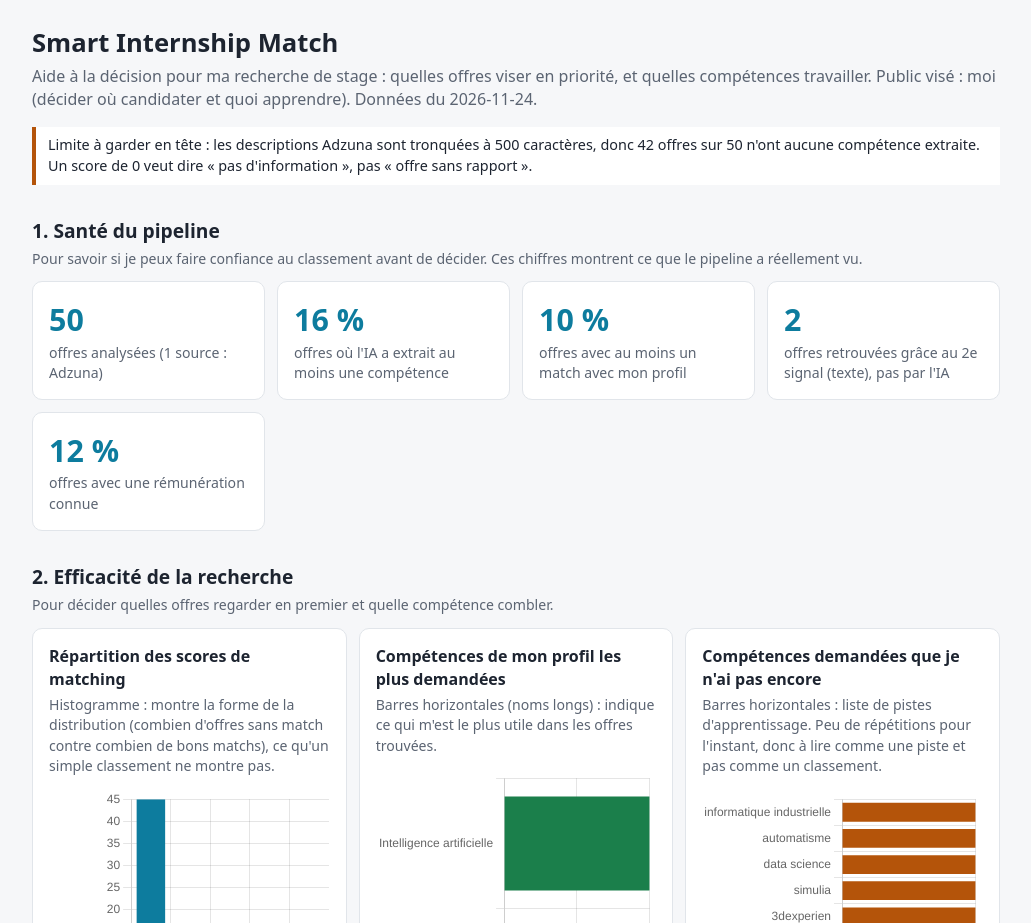
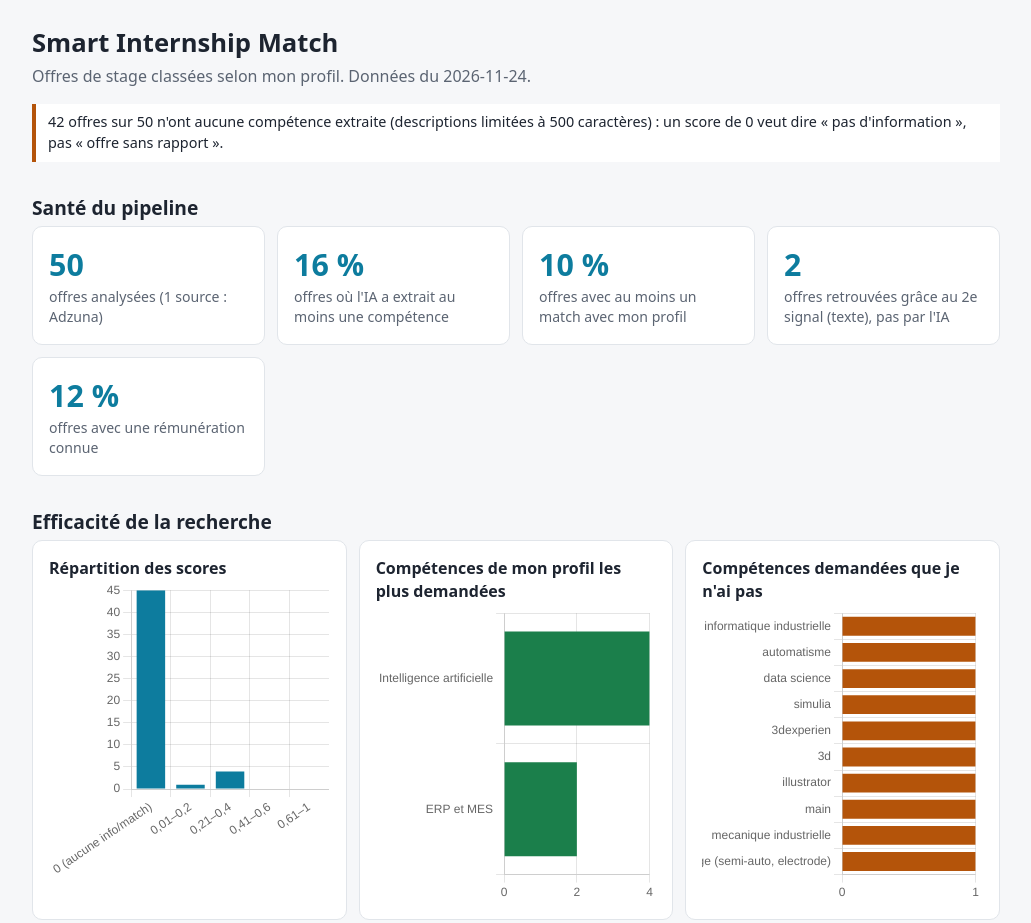
Before and after one commit to AFFES-BI/smart-internship-match, a plain HTML site: page docs/dashboard.html in a window 1280 px wide. Shown: the top 923 px of the page, without its empty margins (124-1155 px from the left). Drawn offline with nearby package versions, Linux system fonts and the light colour scheme.

Commit message:
TP1: dashboard simplifie (suppression des descriptions, justifications gardees dans le rapport)

```diff
--- a/docs/dashboard.html
+++ b/docs/dashboard.html
@@ -38,41 +38,33 @@
 <body>
 <main>
   <h1>Smart Internship Match</h1>
-  <p class="sub">Aide à la décision pour ma recherche de stage : quelles offres viser en priorité, et quelles compétences travailler.
-  Public visé : moi (décider où candidater et quoi apprendre). <span id="updated"></span></p>
+  <p class="sub">Offres de stage classées selon mon profil. <span id="updated"></span></p>
 
   <div class="note" id="caveat"></div>
 
-  <h2>1. Santé du pipeline</h2>
-  <p class="why">Pour savoir si je peux faire confiance au classement avant de décider. Ces chiffres montrent ce que le pipeline a réellement vu.</p>
+  <h2>Santé du pipeline</h2>
   <div class="grid" id="health"></div>
 
-  <h2>2. Efficacité de la recherche</h2>
-  <p class="why">Pour décider quelles offres regarder en premier et quelle compétence combler.</p>
+  <h2>Efficacité de la recherche</h2>
   <div class="charts">
     <div class="card">
-      <strong>Répartition des scores de matching</strong>
-      <p class="why">Histogramme : montre la forme de la distribution (combien d'offres sans match contre combien de bons matchs), ce qu'un simple classement ne montre pas.</p>
+      <strong>Répartition des scores</strong>
       <div class="chartbox"><canvas id="scoreChart" aria-label="Répartition des scores"></canvas></div>
     </div>
     <div class="card">
       <strong>Compétences de mon profil les plus demandées</strong>
-      <p class="why">Barres horizontales (noms longs) : indique ce qui m'est le plus utile dans les offres trouvées.</p>
       <div class="chartbox"><canvas id="matchedChart" aria-label="Compétences trouvées"></canvas></div>
     </div>
     <div class="card">
-      <strong>Compétences demandées que je n'ai pas encore</strong>
-      <p class="why">Barres horizontales : liste de pistes d'apprentissage. Peu de répétitions pour l'instant, donc à lire comme une piste et pas comme un classement.</p>
+      <strong>Compétences demandées que je n'ai pas</strong>
       <div class="chartbox"><canvas id="gapsChart" aria-label="Compétences manquantes"></canvas></div>
     </div>
   </div>
 
   <h2>Offres à regarder en priorité</h2>
-  <p class="why">Tableau : pour décider quelles offres ouvrir. Un tableau trié convient mieux qu'un graphique quand on veut lire des titres et cliquer.</p>
   <div class="card"><div id="topOffers"></div></div>
 
-  <h2>3. Résultats de mes candidatures</h2>
-  <p class="why">Pour savoir si la recherche mène quelque part. Ces données sont saisies à la main dans <code>docs/data/applications.json</code> (un tableau que je contrôle, jamais rédigé par une IA).</p>
+  <h2>Résultats des candidatures</h2>
   <div class="grid" id="outcome"></div>
 
   <footer>Offres : <a href="https://www.adzuna.fr">Jobs by Adzuna</a> (The Adzuna API).</footer>
@@ -123,8 +115,8 @@ Promise.all([
     kpi(pct(withSalary, n), 'offres avec une rémunération connue')
   );
   document.getElementById('caveat').textContent =
-    'Limite à garder en tête : les descriptions Adzuna sont tronquées à 500 caractères, donc ' + (n - withSkills) +
-    ' offres sur ' + n + ' n\'ont aucune compétence extraite. Un score de 0 veut dire « pas d\'information », pas « offre sans rapport ».';
+    (n - withSkills) + ' offres sur ' + n + ' n\'ont aucune compétence extraite (descriptions limitées à 500 caractères) : ' +
+    'un score de 0 veut dire « pas d\'information », pas « offre sans rapport ».';
 
   // 2. Efficacité
   const bins = ['0 (aucune info/match)', '0,01–0,2', '0,21–0,4', '0,41–0,6', '0,61–1'];
@@ -168,7 +160,7 @@ Promise.all([
   const outcome = document.getElementById('outcome');
   outcome.append(kpi(sent, 'candidatures envoyées'), kpi(sent ? pct(answered, sent) : '—', 'taux de réponse'),
                  kpi(interviews, 'entretiens obtenus'));
-  if (!sent) outcome.after(el('p', {className:'empty', textContent:'Aucune candidature enregistrée pour l\'instant : ces indicateurs se remplissent quand j\'ajoute mes candidatures dans applications.json.'}));
+  if (!sent) outcome.after(el('p', {className:'empty', textContent:'Aucune candidature enregistrée pour l\'instant.'}));
 }).catch(err => {
   document.querySelector('main').prepend(el('p', {textContent:'Impossible de charger les données : ' + err}));
 });
```
